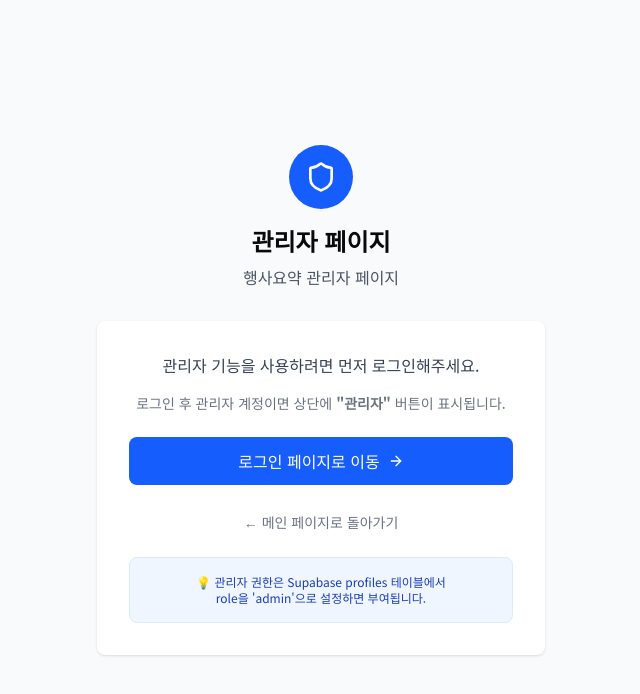
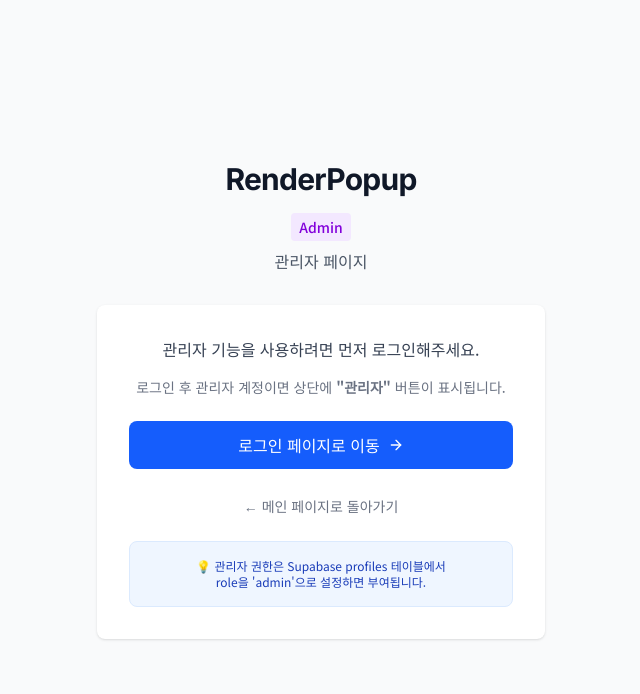
Before and after one commit to renderpopup/RenderPopup, a React (Vite) app: page /admin/login in a window 1280 px wide. Shown: the top 694 px of the page, without its empty margins (319-959 px from the left). Built offline with nearby package versions, Linux system fonts and the light colour scheme; no server answers.

Commit message:
브랜딩: DocsHunt 스타일 로고로 변경 - RenderPopup (Inter 폰트, 아이콘 제거)

```diff
--- a/index.html
+++ b/index.html
@@ -6,8 +6,8 @@
     <meta name="viewport" content="width=device-width, initial-scale=1.0" />
     <link rel="preconnect" href="https://fonts.googleapis.com">
     <link rel="preconnect" href="https://fonts.gstatic.com" crossorigin>
-    <link href="https://fonts.googleapis.com/css2?family=Noto+Sans+KR:wght@100..900&display=swap" rel="stylesheet">
-    <title>행사요약 - AI 기반 행사 요약 & 간편 신청 플랫폼</title>
+    <link href="https://fonts.googleapis.com/css2?family=Inter:wght@400;500;600;700;800&family=Noto+Sans+KR:wght@100..900&display=swap" rel="stylesheet">
+    <title>RenderPopup - AI 기반 행사 요약 & 간편 신청 플랫폼</title>
   </head>
   <body>
     <div id="root"></div>
--- a/src/app/components/admin/AdminLogin.tsx
+++ b/src/app/components/admin/AdminLogin.tsx
@@ -42,11 +42,15 @@
       <div className="max-w-md w-full">
         {/* Logo */}
         <div className="text-center mb-8">
-          <div className="inline-flex items-center justify-center w-16 h-16 bg-blue-600 rounded-full mb-4">
-            <Shield className="w-8 h-8 text-white" />
+          <Link to="/" className="inline-block mb-4">
+            <span className="text-3xl tracking-tight text-gray-900" style={{ fontFamily: 'Inter, sans-serif', fontWeight: 700 }}>
+              RenderPopup
+            </span>
+          </Link>
+          <div className="flex items-center justify-center gap-2 mb-2">
+            <span className="px-2 py-1 bg-purple-100 text-purple-700 text-sm font-medium rounded">Admin</span>
           </div>
-          <h1 className="text-2xl font-semibold mb-2">관리자 페이지</h1>
-          <p className="text-gray-600">행사요약 관리자 페이지</p>
+          <p className="text-gray-600">관리자 페이지</p>
         </div>
 
         {/* Login Form */}
--- a/src/app/components/layout/AdminLayout.tsx
+++ b/src/app/components/layout/AdminLayout.tsx
@@ -39,10 +39,17 @@
       {/* Sidebar */}
       <aside className="w-64 bg-white border-r border-gray-200 hidden lg:block fixed h-full">
         <div className="p-6">
-          <h1 className="font-bold text-xl text-gray-800">관리자 페이지</h1>
-          {profile && (
-            <p className="text-sm text-gray-500 mt-1">{profile.name || profile.email}</p>
-          )}
+          <Link to="/" className="block">
+            <span className="text-2xl tracking-tight text-gray-900" style={{ fontFamily: 'Inter, sans-serif', fontWeight: 700 }}>
+              RenderPopup
+            </span>
+          </Link>
+          <div className="flex items-center gap-2 mt-2">
+            <span className="px-2 py-0.5 bg-purple-100 text-purple-700 text-xs font-medium rounded">Admin</span>
+            {profile && (
+              <span className="text-sm text-gray-500">{profile.name || profile.email}</span>
+            )}
+          </div>
         </div>
 
         <nav className="px-4 space-y-1">
@@ -98,7 +105,12 @@
       <div className="flex-1 lg:ml-64">
         {/* Mobile Header */}
         <header className="lg:hidden bg-white border-b border-gray-200 p-4 flex justify-between items-center">
-          <h1 className="font-bold text-xl text-gray-800">관리자 페이지</h1>
+          <div className="flex items-center gap-2">
+            <span className="text-xl tracking-tight text-gray-900" style={{ fontFamily: 'Inter, sans-serif', fontWeight: 700 }}>
+              RenderPopup
+            </span>
+            <span className="px-2 py-0.5 bg-purple-100 text-purple-700 text-xs font-medium rounded">Admin</span>
+          </div>
           <Link
             to="/"
             className="flex items-center gap-2 px-3 py-2 bg-green-50 text-green-700 rounded-lg text-sm"
--- a/src/app/components/layout/UserLayout.tsx
+++ b/src/app/components/layout/UserLayout.tsx
@@ -1,5 +1,5 @@
 import { Link, useLocation, useNavigate } from 'react-router-dom';
-import { CalendarDays, LogIn, User, LogOut, Loader2, Shield } from 'lucide-react';
+import { LogIn, User, LogOut, Loader2, Shield } from 'lucide-react';
 import { useAuth } from '../../../lib/contexts/AuthContext';
 import { signOut } from '../../../lib/api';
 import { useState } from 'react';
@@ -33,9 +33,10 @@
         <div className="max-w-7xl mx-auto px-4 sm:px-6 lg:px-8">
           <div className="flex justify-between items-center h-16">
             {/* Logo */}
-            <Link to="/" className="flex items-center gap-2">
-              <CalendarDays className="w-8 h-8 text-blue-600" />
-              <span className="font-semibold text-lg md:text-xl">행사요약</span>
+            <Link to="/" className="flex items-center">
+              <span className="text-2xl md:text-3xl tracking-tight" style={{ fontFamily: 'Inter, sans-serif', fontWeight: 700 }}>
+                RenderPopup
+              </span>
             </Link>
 
             {/* Navigation */}
@@ -158,7 +159,7 @@
       <footer className="bg-white border-t border-gray-200 mt-12">
         <div className="max-w-7xl mx-auto px-4 sm:px-6 lg:px-8 py-8">
           <p className="text-center text-gray-500">
-            © 2025 AI 기반 행사 요약 & 간편 신청 플랫폼. All rights reserved.
+            © 2025 RenderPopup. All rights reserved.
           </p>
         </div>
       </footer>
--- a/src/app/components/user/Login.tsx
+++ b/src/app/components/user/Login.tsx
@@ -1,6 +1,6 @@
 import { useState } from 'react';
 import { Link, useNavigate } from 'react-router-dom';
-import { CalendarDays, Mail, Lock, Loader2 } from 'lucide-react';
+import { Mail, Lock, Loader2 } from 'lucide-react';
 import { signIn, signInWithGoogle } from '../../../lib/api';
 
 // Google Icon Component
@@ -82,9 +82,10 @@
       <div className="max-w-md w-full">
         {/* Logo */}
         <div className="text-center mb-8">
-          <Link to="/" className="inline-flex items-center gap-2 mb-2">
-            <CalendarDays className="w-10 h-10 text-blue-600" />
-            <span className="text-2xl font-semibold">행사요약</span>
+          <Link to="/" className="inline-block mb-2">
+            <span className="text-3xl tracking-tight text-gray-900" style={{ fontFamily: 'Inter, sans-serif', fontWeight: 700 }}>
+              RenderPopup
+            </span>
           </Link>
           <p className="text-gray-600">AI 기반 행사 요약 & 간편 신청</p>
         </div>
--- a/src/app/components/user/Register.tsx
+++ b/src/app/components/user/Register.tsx
@@ -1,6 +1,6 @@
 import { useState } from 'react';
 import { Link, useNavigate } from 'react-router-dom';
-import { CalendarDays, Mail, Lock, User, Loader2 } from 'lucide-react';
+import { Mail, Lock, User, Loader2 } from 'lucide-react';
 import { signUp, signInWithGoogle } from '../../../lib/api';
 
 // Google Icon Component
@@ -96,9 +96,10 @@
       <div className="max-w-md w-full">
         {/* Logo */}
         <div className="text-center mb-8">
-          <Link to="/" className="inline-flex items-center gap-2 mb-2">
-            <CalendarDays className="w-10 h-10 text-blue-600" />
-            <span className="text-2xl font-semibold">행사요약</span>
+          <Link to="/" className="inline-block mb-2">
+            <span className="text-3xl tracking-tight text-gray-900" style={{ fontFamily: 'Inter, sans-serif', fontWeight: 700 }}>
+              RenderPopup
+            </span>
           </Link>
           <p className="text-gray-600">AI 기반 행사 요약 & 간편 신청</p>
         </div>
```
